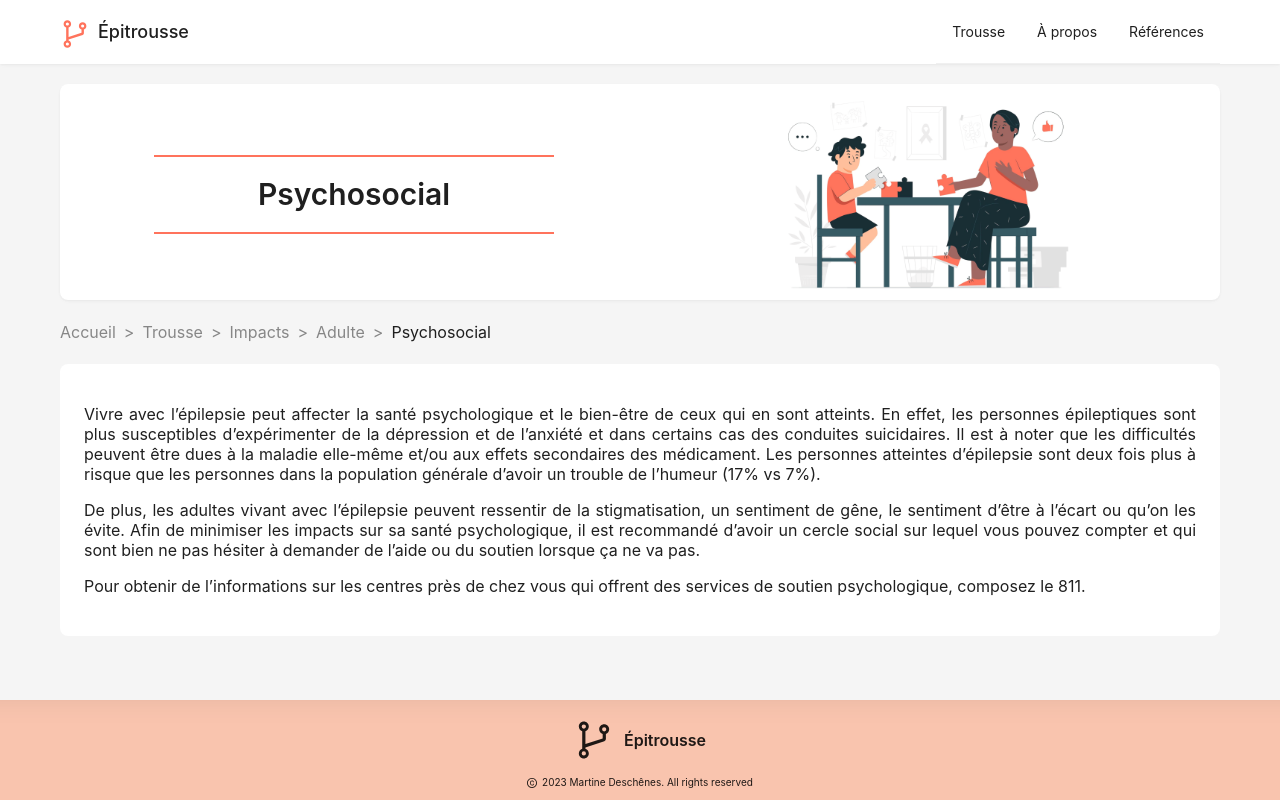
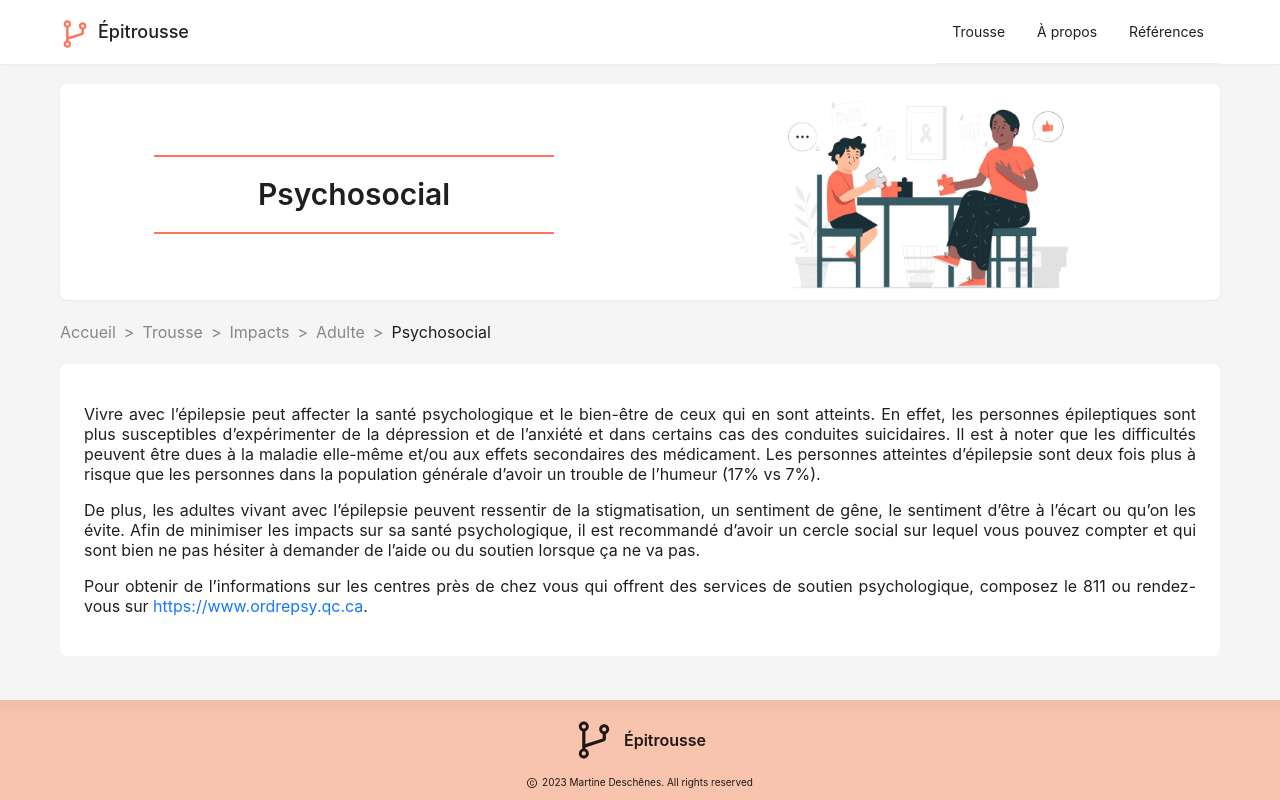
Before and after one commit to epitrousse/epitrousse.github.io, a React (Create React App) app: page /impacts/adulte/psychosocial in a window 1280 px wide. Built offline with nearby package versions, Linux system fonts and the light colour scheme.

Commit message:
add a link in psychological impacts

```diff
--- a/src/pages/impacts/pages/adult/psychosocial/i18n/fr.ts
+++ b/src/pages/impacts/pages/adult/psychosocial/i18n/fr.ts
@@ -2,5 +2,9 @@ export const fr = {
   title: `Psychosocial`,
   p1: `Vivre avec l’épilepsie peut affecter la santé psychologique et le bien-être de ceux qui en sont atteints. En effet, les personnes épileptiques sont plus susceptibles d’expérimenter de la dépression et de l’anxiété et dans certains cas des conduites suicidaires. Il est à noter que les difficultés peuvent être dues à la maladie elle-même et/ou aux effets secondaires des médicament. Les personnes atteintes d’épilepsie sont deux fois plus à risque que les personnes dans la population générale d’avoir un trouble de l’humeur (17% vs 7%).`,
   p2: `De plus, les adultes vivant avec l’épilepsie peuvent ressentir de la stigmatisation, un sentiment de gêne, le sentiment d’être à l’écart ou qu’on les évite. Afin de minimiser les impacts sur sa santé psychologique, il est recommandé d’avoir un cercle social sur lequel vous pouvez compter et qui sont bien ne pas hésiter à demander de l’aide ou du soutien lorsque ça ne va pas.`,
-  p3: `Pour obtenir de l’informations sur les centres près de chez vous qui offrent des services de soutien psychologique, composez le 811.`
+  p3: {
+    before: `Pour obtenir de l’informations sur les centres près de chez vous qui offrent des services de soutien psychologique, composez le 811 ou rendez-vous sur `,
+    after: `.`,
+    link: `https://www.ordrepsy.qc.ca`
+  }
 };
--- a/src/pages/impacts/pages/adult/psychosocial/psychosocial.tsx
+++ b/src/pages/impacts/pages/adult/psychosocial/psychosocial.tsx
@@ -30,7 +30,13 @@ export default function AdultPsychosocial() {
       <div className="white-background content-container">
         <p>{fr.p1}</p>
         <p>{fr.p2}</p>
-        <p>{fr.p3}</p>
+        <p>
+          <span>{fr.p3.before}</span>
+          <a href={fr.p3.link} target="_blank" rel="noopener noreferrer">
+            {fr.p3.link}
+          </a>
+          <span>{fr.p3.after}</span>
+        </p>
       </div>
     </div>
   );
--- a/src/pages/impacts/pages/children/psychosocial/i18n/fr.ts
+++ b/src/pages/impacts/pages/children/psychosocial/i18n/fr.ts
@@ -24,5 +24,9 @@ export const fr = {
       `Être accompagné pour les activités présentant un risque de chute ou qui sont dangereuses (ex. baignade)`
     ]
   },
-  p4: `Pour obtenir de l’informations sur les centres près de chez vous qui offrent des services de soutien psychologique, composez le 811.`
+  p4: {
+    before: `Pour obtenir de l’informations sur les centres près de chez vous qui offrent des services de soutien psychologique, composez le 811 ou rendez-vous sur `,
+    after: `.`,
+    link: `https://www.ordrepsy.qc.ca`
+  }
 };
--- a/src/pages/impacts/pages/children/psychosocial/psychosocial.tsx
+++ b/src/pages/impacts/pages/children/psychosocial/psychosocial.tsx
@@ -36,7 +36,13 @@ export default function ChildrenPsychosocial() {
         <p>{fr.p3}</p>
         <p>{fr.tips.title}</p>
         <Bullets bullets={fr.tips.bullets} />
-        <p>{fr.p4}</p>
+        <p>
+          <span>{fr.p4.before}</span>
+          <a href={fr.p4.link} target="_blank" rel="noopener noreferrer">
+            {fr.p4.link}
+          </a>
+          <span>{fr.p4.after}</span>
+        </p>{' '}
       </div>
     </div>
   );
```
